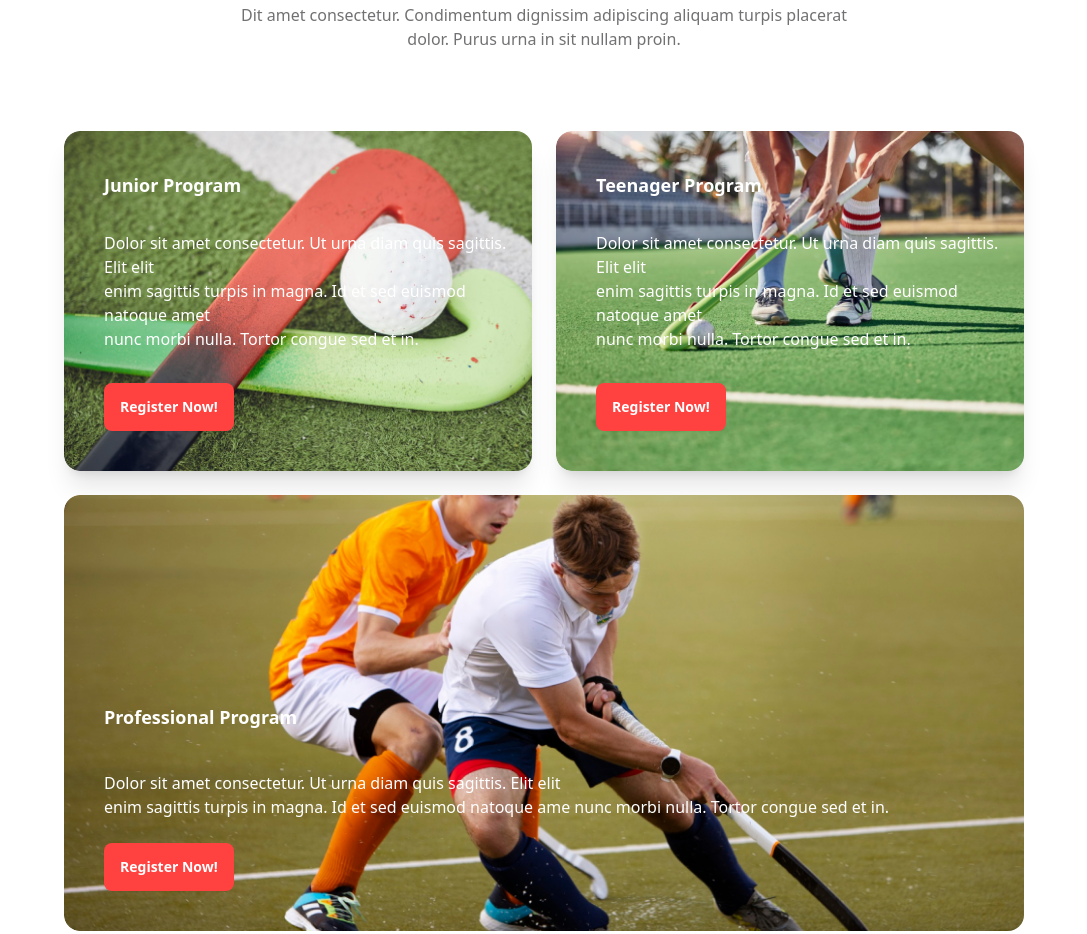
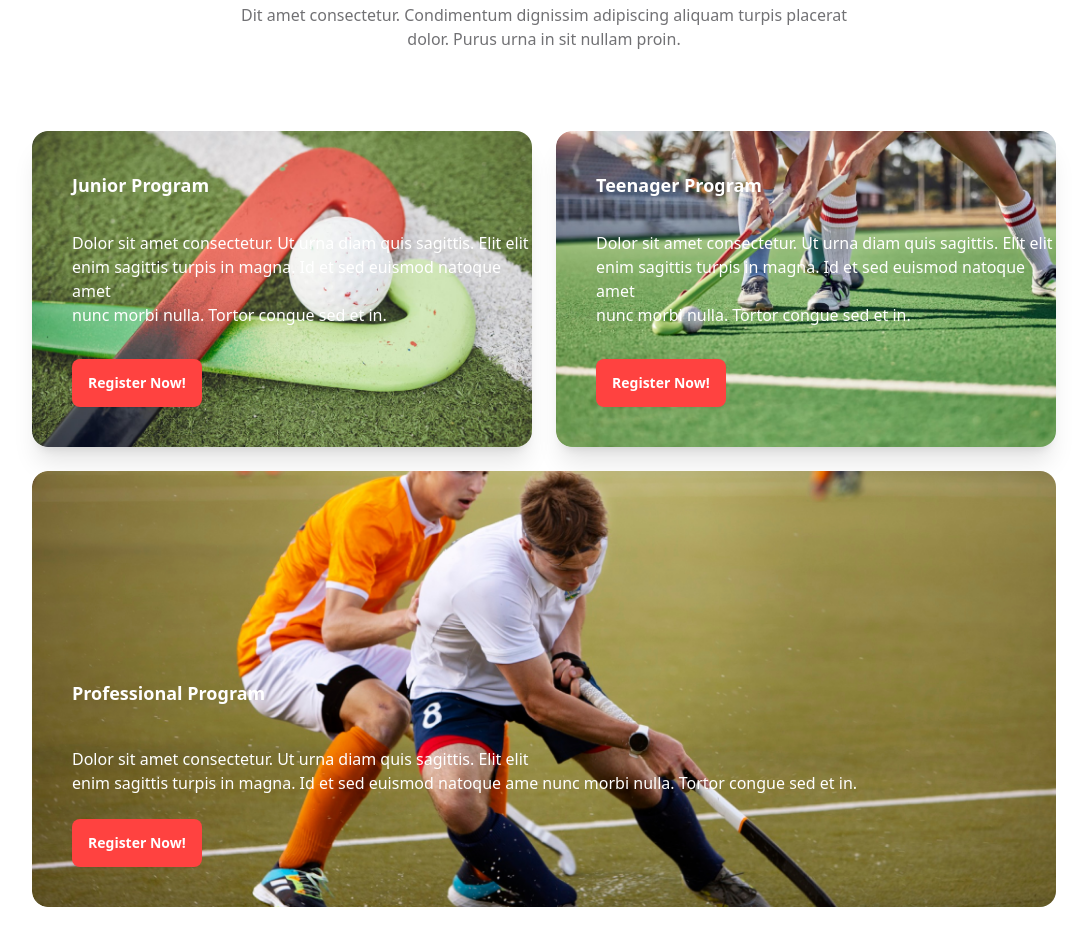
Before and after one commit to nusratjahantaifa/b9-a3, a plain HTML site: page index.html in a window 1280 px wide. Shown: the part 1539-2473 px from the top of the page, without its empty margins (96-1183 px from the left). Drawn offline with nearby package versions, Linux system fonts and the light colour scheme.

Commit message:
complete

```diff
--- a/index.html
+++ b/index.html
@@ -145,7 +145,7 @@
         </section>
 
 
-        <section>
+        <section class="mx-5 md:mx-32">
             <!-- header -->
             <div class="text-center">
                 <h3 class="text-3xl font-bold mt-20">Program Sections</h3>
@@ -155,8 +155,8 @@
                 </div>
             <!-- body -->
 
-            <div class="grid grid-cols-1 md:grid-cols-2 gap-6">
-                <div class="bg-[url('./Images/2.png')] bg-cover ml-40  rounded-2xl  shadow-xl  bg-no-repeat">
+            <div class="grid grid-cols-1 md:grid-cols-2 gap-6 ">
+                <div class="bg-[url('./Images/2.png')] bg-cover  rounded-2xl  shadow-xl  bg-no-repeat">
                     <h2 class="text-lg text-white font-bold mt-10 mb-8 ml-10">Junior Program</h2>
                     <p class="text-base text-white ml-10">Dolor sit amet consectetur. Ut urna diam quis sagittis. Elit elit
                         <br>
@@ -166,7 +166,7 @@
                     </p>
                     <button class="btn bg-[#FF4240] text-white border-none ml-10 mb-10 mt-8">Register Now!</button>
                 </div>
-                <div class="bg-[url('./Images/3.png')] bg-cover mr-40 rounded-2xl shadow-xl  bg-no-repeat">
+                <div class="bg-[url('./Images/3.png')] bg-cover rounded-2xl shadow-xl  bg-no-repeat">
                         <h2 class="text-lg text-white font-bold ml-10 mt-10 mb-8">Teenager Program</h2>
                         <p class="text-base text-white ml-10">Dolor sit amet consectetur. Ut urna diam quis sagittis. Elit elit
                             <br>
@@ -176,7 +176,7 @@
                             sed et in.</p>
                         <button class="btn bg-[#FF4240] text-white border-none ml-10 mt-8">Register Now!</button>
                 </div>
-                <div class="bg-[url('./Images/4.png')] col-span-2 bg-cover ml-40 mr-40 rounded-2xl bg-no-repeat">
+                <div class="bg-[url('./Images/4.png')] col-span-2 bg-cover  rounded-2xl bg-no-repeat">
                     <h3 class="text-lg font-bold text-white mt-52 mb-10 ml-10">Professional Program</h3>
                     <p class="text-base text-white ml-10">Dolor sit amet consectetur. Ut urna diam quis sagittis. Elit elit
                         <br>
```
